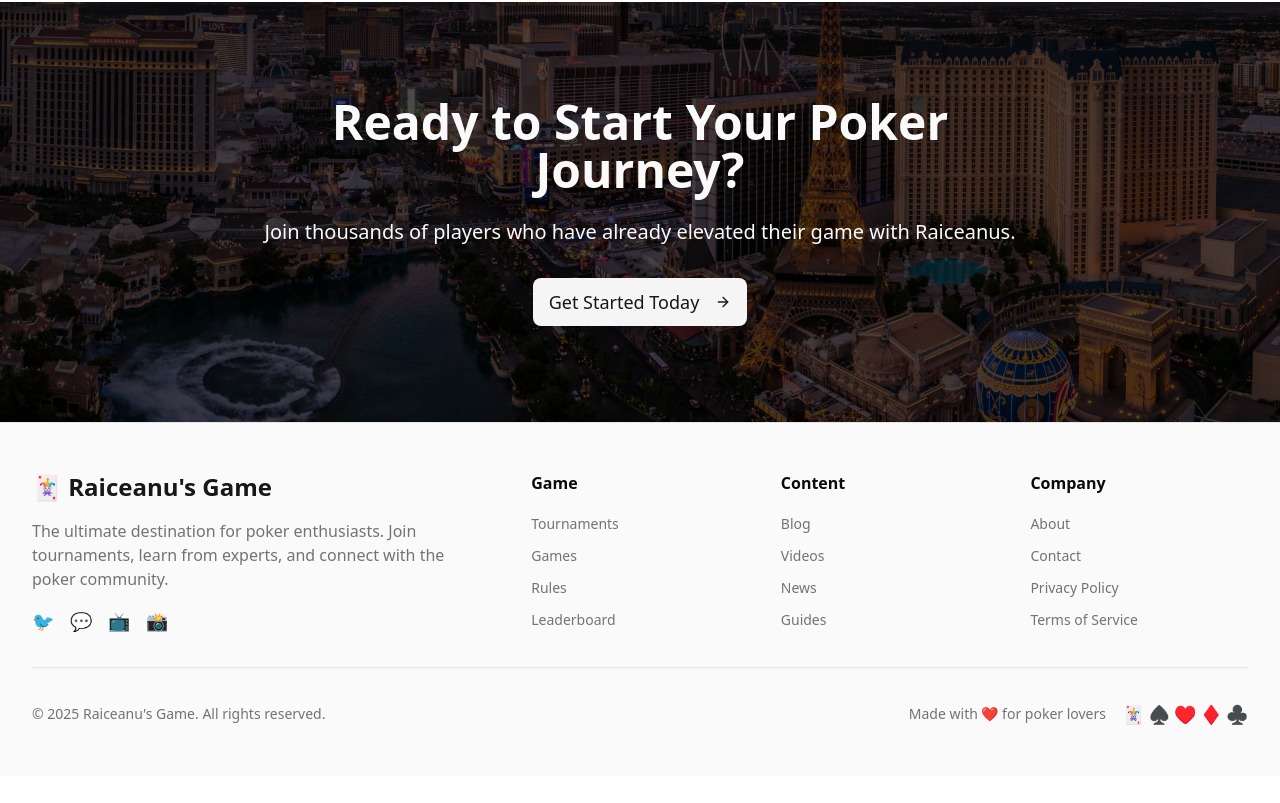
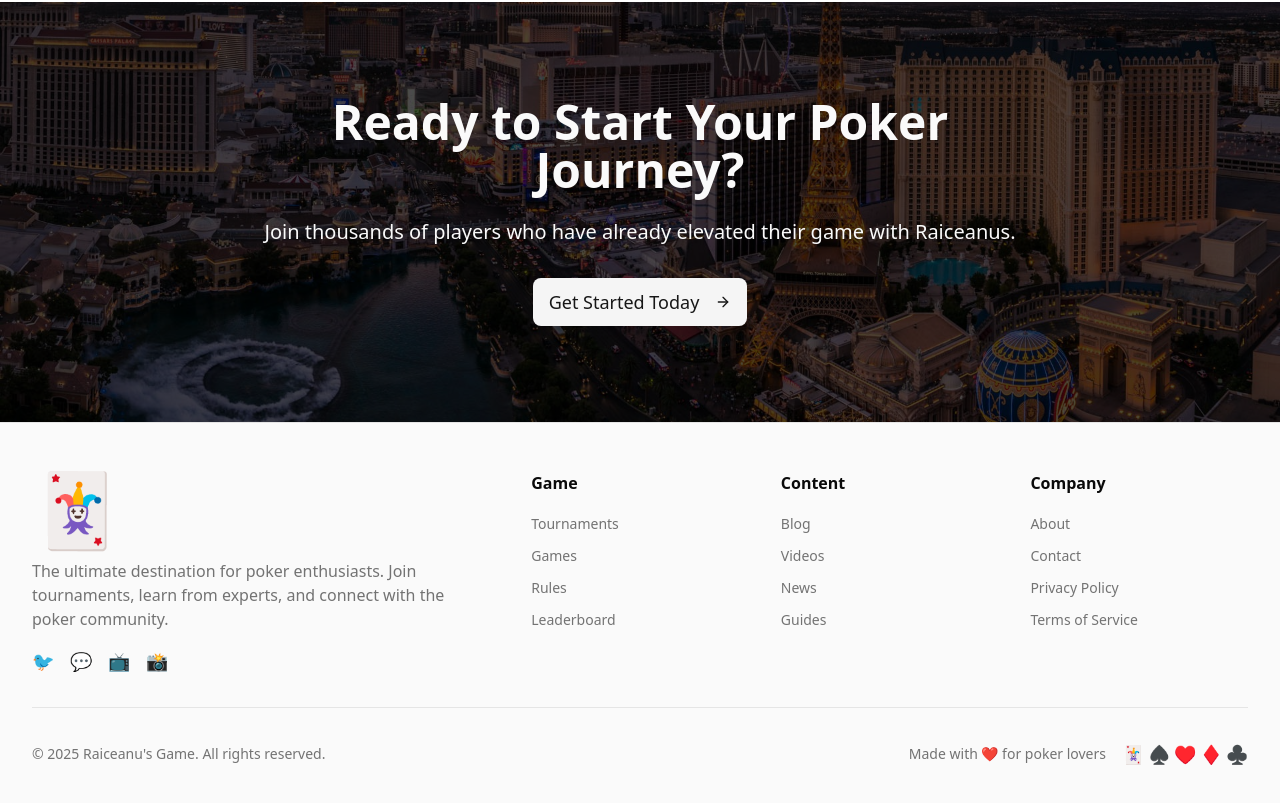
Before and after one commit to ionutpetru4046/RaiceanusGame, a Next.js app: page / in a window 1280 px wide. Shown: the part 1725-2528 px from the top of the page. Before the commit the page ends 2501 px from the top, so only its background shows below. Built offline with nearby package versions, Linux system fonts and the light colour scheme; no server answers.

Commit message:
fixed logo in the navabr and footer component

```diff
--- a/src/components/footer.tsx
+++ b/src/components/footer.tsx
@@ -45,7 +45,9 @@ export function Footer() {
               viewport={{ once: true }}
             >
               <Link href="/" className="flex items-center space-x-2 mb-4">
-                <span className="text-2xl font-bold text-primary">🃏 Raiceanu&apos;s Game</span>
+                <span className="text-7xl leading-none text-primary" aria-label="Raiceanu's Game">
+                  🃏
+                </span>
               </Link>
               <p className="text-muted-foreground mb-4 max-w-md">
                 The ultimate destination for poker enthusiasts. Join tournaments,
--- a/src/components/navigation.tsx
+++ b/src/components/navigation.tsx
@@ -53,7 +53,7 @@ export function Navigation() {
   };
 
   return (
-    <nav className="bg-background/95 backdrop-blur supports-backdrop-filter:bg-background/60 border-b">
+    <nav className="sticky top-0 z-50 bg-background/95 backdrop-blur supports-backdrop-filter:bg-background/60 border-b">
       <div className="max-w-7xl mx-auto px-4 sm:px-6 lg:px-8">
         <div className="flex justify-between h-20">
           <div className="flex items-center">
```
